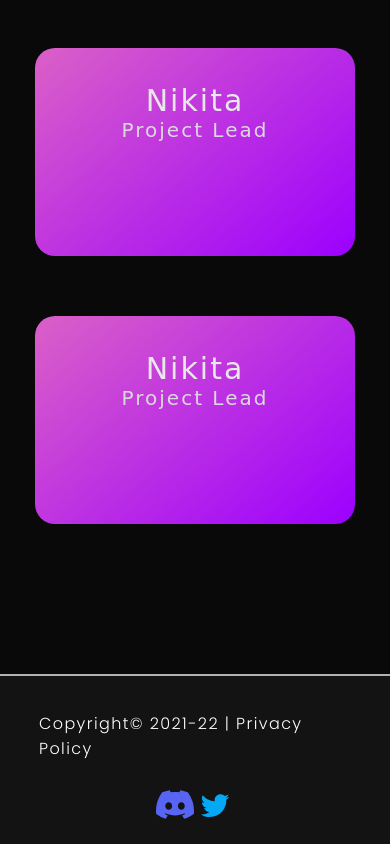
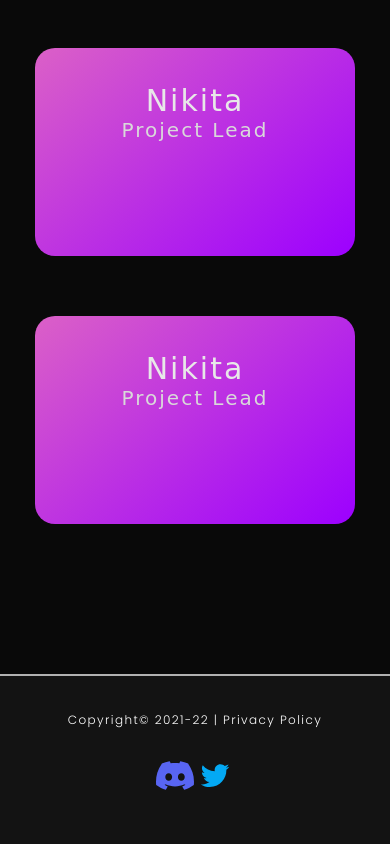
Before and after one commit to daVIDZON/dead-fox, a website: page index.html in a window 390 px wide. Shown: the part 4655-5499 px from the top of the page. Drawn offline with Linux system fonts and the light colour scheme; a web font is replaced by a local one.

Commit message:
make it better

```diff
--- a/addons/styles/style.css
+++ b/addons/styles/style.css
@@ -855,6 +855,9 @@ overflow: hidden;
         .learn-more-block{
             height: 120px;
         }
+        .footer-text {
+           font-size: 12px;
+        }
     }
 }
 
```
